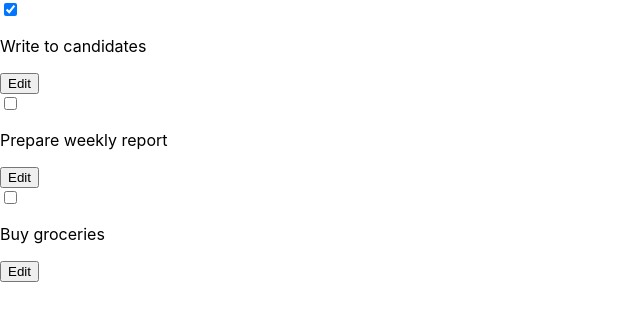
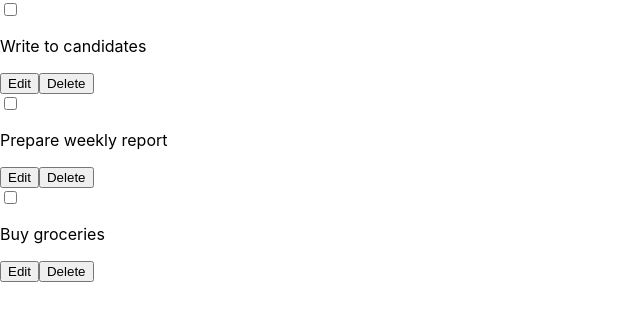
Before and after one commit to calebtrepowski/to-do-app, a React (Create React App) app in the folder front/: page / in a window 1280 px wide. Shown: the top 320 px of the page, without its empty margins (0-640 px from the left). Built offline with nearby package versions, Linux system fonts and the light colour scheme.

Commit message:
front: changed finished property for todo to completed. Added basic editing funcionality to todo component

```diff
--- a/front/src/App.js
+++ b/front/src/App.js
@@ -4,16 +4,16 @@ import { ToDo, ToDoList } from "./components";
 const mock_todos = [
   {
     id: 3,
-    finished: true,
+    completed: true,
     text: "Write to candidates",
   },
   {
     id: 4,
-    finished: false,
+    completed: false,
     text: "Prepare weekly report",
   },
   {
-    finished: false,
+    completed: false,
     id: 5,
     text: "Buy groceries",
   },
--- a/front/src/components/todo.jsx
+++ b/front/src/components/todo.jsx
@@ -5,12 +5,31 @@ todo = {
   text: "Buy groceries",
 }; */
 
+import { useState } from "react";
+
 const ToDo = ({ finished, text, id }) => {
+  const [editing, setEditing] = useState(false);
+  const editTextValue = (e) => {
+    setEditing(true);
+  };
+
   return (
     <div className="todo">
-      <input type="checkbox" name="finished" checked={finished} />
-      <p>{text}</p>
-      <input type="button" value="Edit" />
+      <input type="checkbox" name="completed" checked={finished} />
+
+      {editing ? (
+        <>
+          <input type="text" name="todo-text" value={text} autoFocus/>
+          <input type="button" value="Save" />
+          <input type="button" value="Cancel" />
+        </>
+      ) : (
+        <>
+          <p>{text}</p> <input type="button" value="Edit" onClick={editTextValue}/>
+        </>
+      )}
+
+      <input type="button" value="Delete" />
     </div>
   );
 };
```
